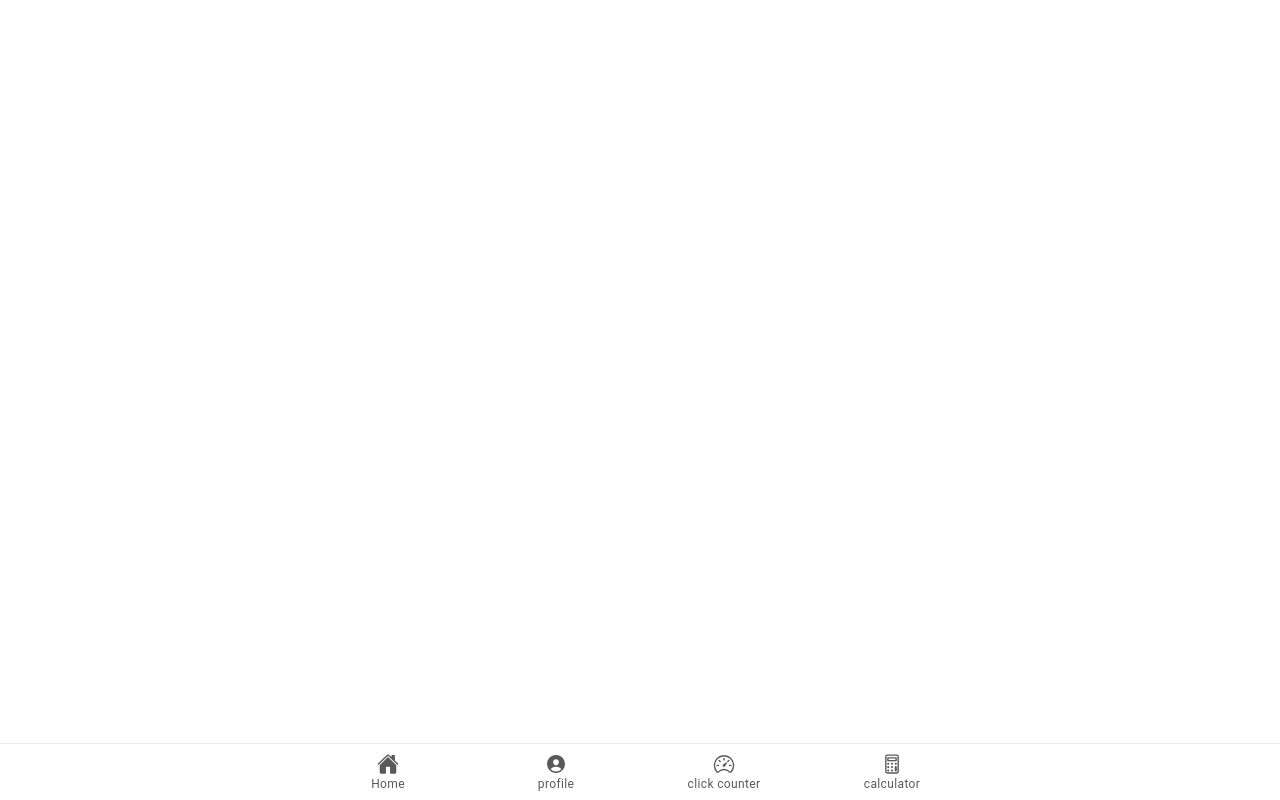
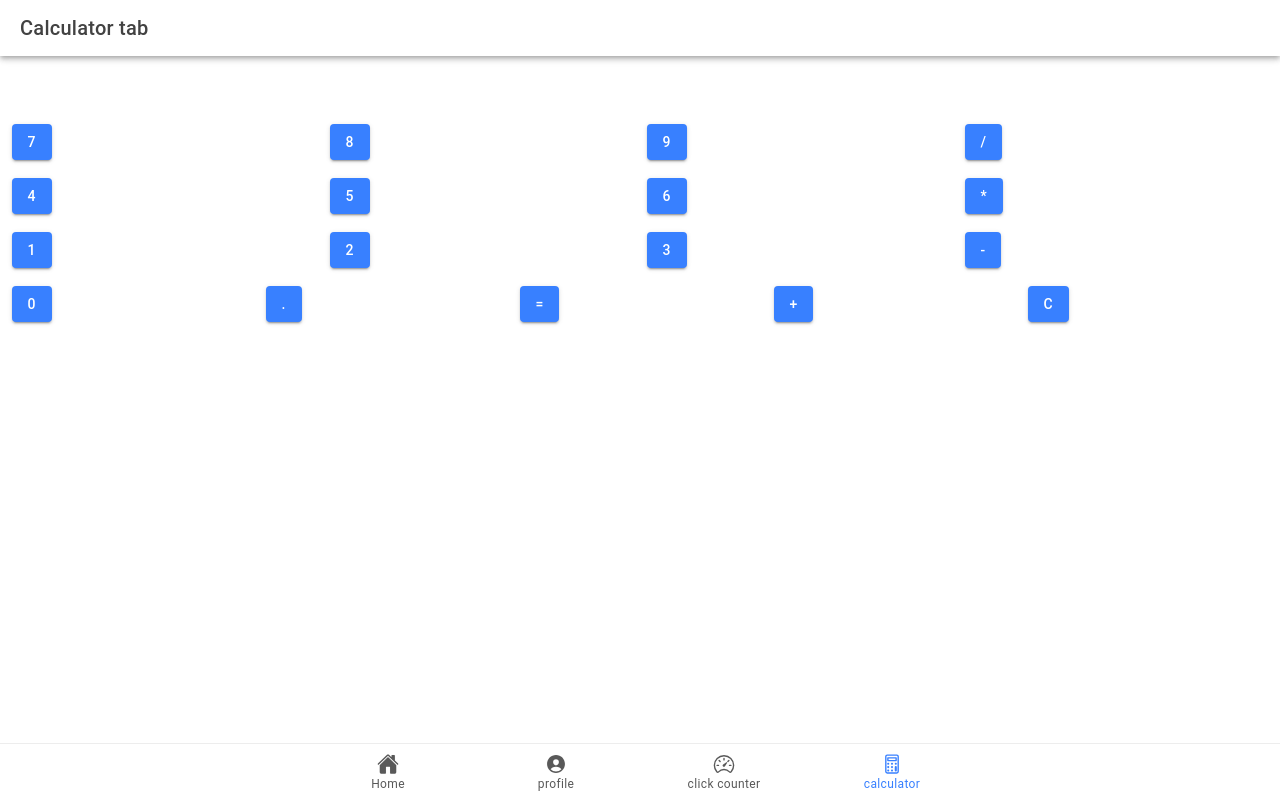
Before and after one commit to saldivarAdiii/ionic-t-saldivar, a React (Vite) app: page /calculator in a window 1280 px wide. Built offline with nearby package versions, Linux system fonts and the light colour scheme.

Commit message:
Change the name tab2 and tab 3 into clickcounter and calculator

```diff
--- a/src/App.tsx
+++ b/src/App.tsx
@@ -13,8 +13,8 @@ import { IonReactRouter } from '@ionic/react-router';
 import { calculatorOutline, ellipse, home, personCircle, speedometerOutline, square, triangle } from 'ionicons/icons';
 import Home from './pages/Home';
 import Profile from './pages/profile';
-import Tab2 from './pages/Tab2';
-import Tab3 from './pages/Tab3';
+import Tab2 from './pages/clickcounter';
+import Calculator from './pages/calculator';
 
 /* Core CSS required for Ionic components to work properly */
 import '@ionic/react/css/core.css';
@@ -51,8 +51,8 @@ const App: React.FC = () => (
           <Route exact path="/tab2">
             <Tab2 />
           </Route>
-          <Route path="/tab3">
-            <Tab3 />
+          <Route path="/calculator">
+            <Calculator />
           </Route>
           <Route exact path="/">
             <Redirect to="/Home" />
@@ -71,7 +71,7 @@ const App: React.FC = () => (
             <IonIcon aria-hidden="true" icon={speedometerOutline} />
             <IonLabel>click counter</IonLabel>
           </IonTabButton>
-          <IonTabButton tab="tab3" href="/tab3">
+          <IonTabButton tab="calculator" href="/calculator">
             <IonIcon aria-hidden="true" icon={calculatorOutline} />
             <IonLabel>calculator</IonLabel>
           </IonTabButton>
--- a/src/pages/Tab3.tsx
+++ b/src/pages/calculator.tsx
@@ -1,8 +1,9 @@
 import React, { useState } from 'react';
 import { IonContent, IonHeader, IonPage, IonTitle, IonToolbar, IonButton, IonGrid, IonRow, IonCol, IonInput } from '@ionic/react';
-import './Tab3.css';
+import './calculator.css';
 
-const Tab3: React.FC = () => {
+
+const calculator: React.FC = () => {
   const [result, setResult] = useState<number | string>('');
 
   const handleButtonClick = (value: string) => {
@@ -70,4 +71,4 @@ const Tab3: React.FC = () => {
   );
 };
 
-export default Tab3;
+export default calculator;
--- a/src/pages/Tab2.tsx
+++ b/src/pages/clickcounter.tsx
@@ -1,8 +1,8 @@
 import React, { useState } from 'react';
 import { IonContent, IonHeader, IonPage, IonTitle, IonToolbar, IonButton } from '@ionic/react';
-import './Tab2.css';
+import './clickcounter.css';
 
-const Tab2: React.FC = () => {
+const clickcounter: React.FC = () => {
   const [count, setCount] = useState(0);
 
   const incrementCount = () => {
@@ -29,4 +29,4 @@ const Tab2: React.FC = () => {
   );
 };
 
-export default Tab2;
+export default clickcounter;
```
Also changed, not shown: src/pages/Tab2.css (deleted), src/pages/Tab3.css (deleted), src/pages/calculator.css (added), src/pages/clickcounter.css (added).
